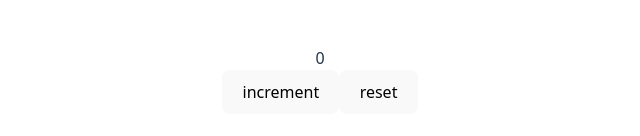
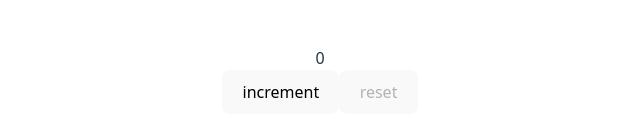
Before and after one commit to VanoKi/Counter2, a React (Vite) app in the folder counter2/: page / in a window 1280 px wide. Shown: the part 320-456 px from the top of the page, without its empty margins (320-960 px from the left). Built offline with nearby package versions, Linux system fonts and the light colour scheme.

Commit message:
feat: add disabled

```diff
--- a/counter2/src/App.tsx
+++ b/counter2/src/App.tsx
@@ -19,6 +19,9 @@ function App() {
     setCount(minVal)
   }
 
+  const isIncDisabled = count === maxVal
+  const isResetDisabled = count === minVal
+
   return (
     <>
       <div className={'counter'}>
@@ -26,8 +29,8 @@ function App() {
           <span>{count}</span>
         </div>
         <div>
-          <button onClick={incVal}>increment</button>
-          <button onClick={resetVal}>reset</button>
+          <button onClick={incVal} disabled={isIncDisabled}>increment</button>
+          <button onClick={resetVal} disabled={isResetDisabled}>reset</button>
         </div>
       </div>
     </>
```
